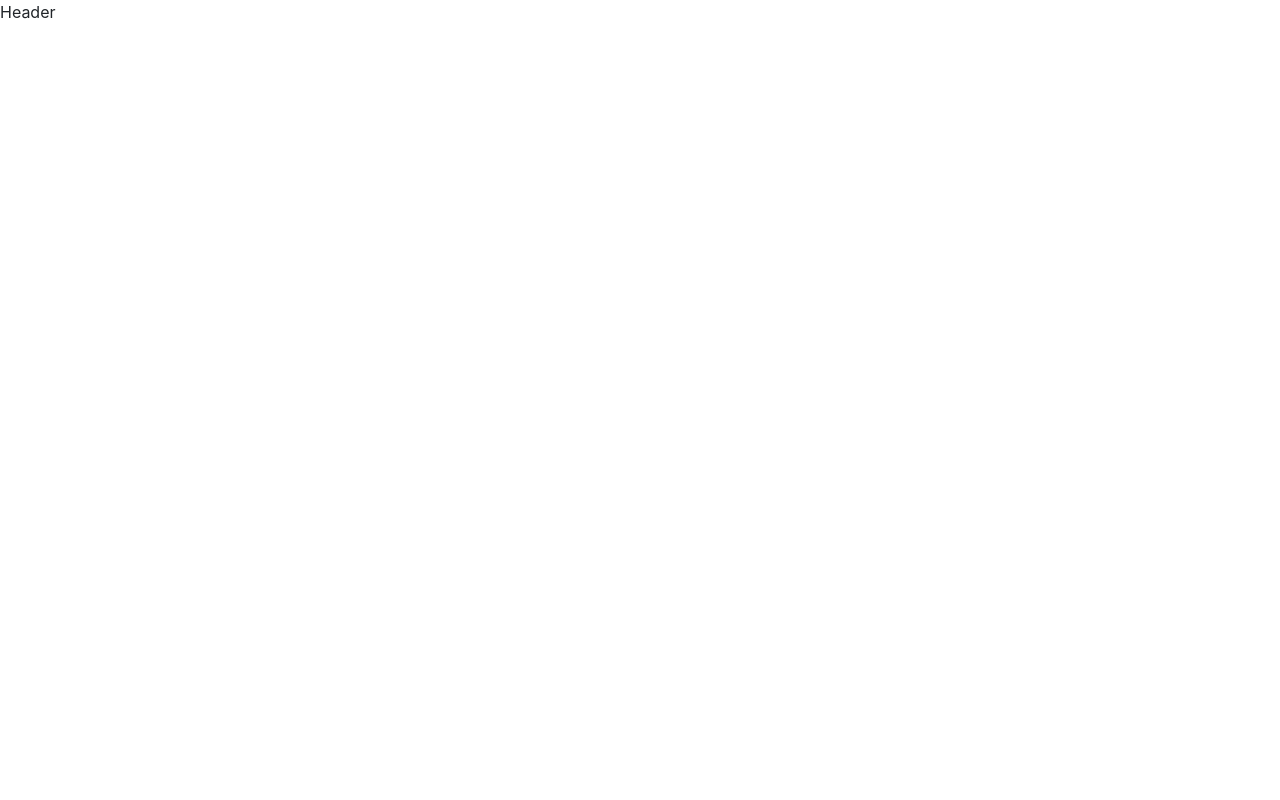
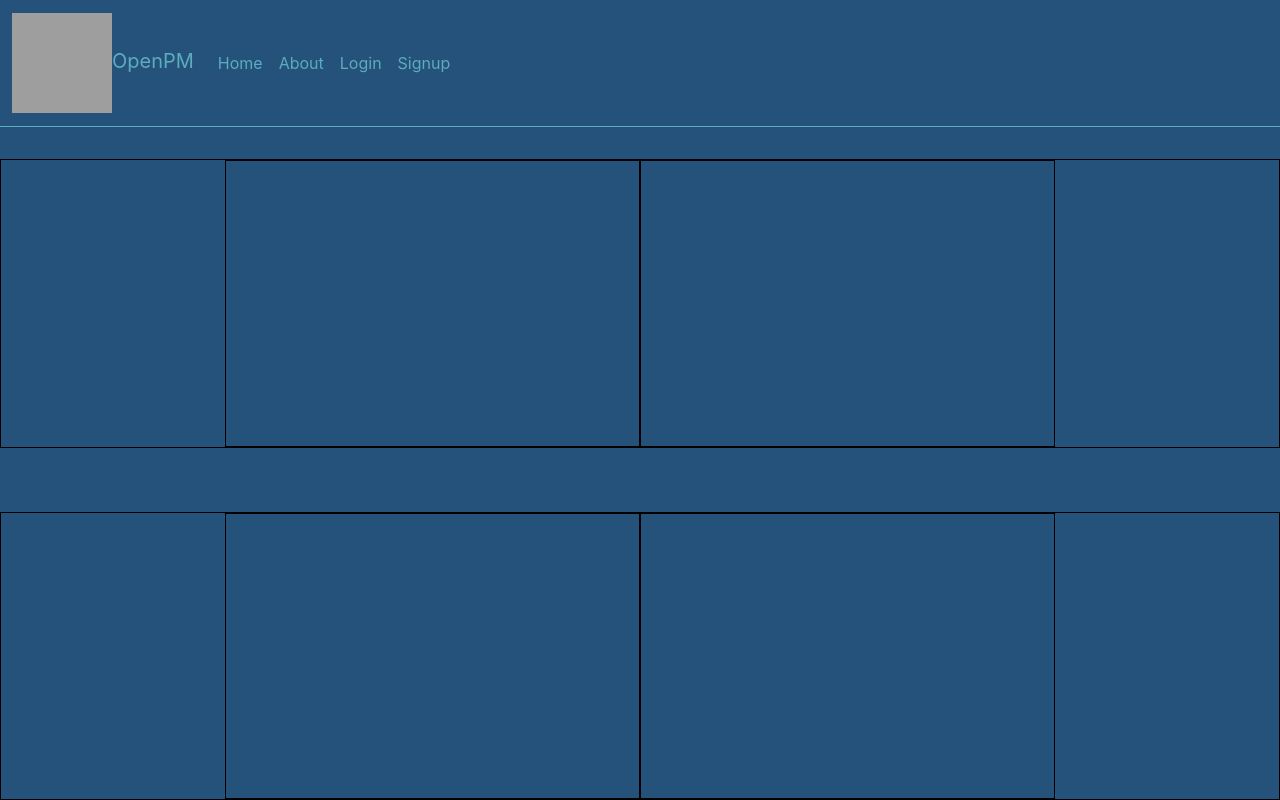
Before and after one commit to TajSapra/OpenPM-Frontend, a React (Create React App) app: page /about in a window 1280 px wide. Before the commit this address had no page. Built offline with nearby package versions, Linux system fonts and the light colour scheme; grey boxes are pictures that could not be loaded.

Commit message:
Home page done. Building About us.

```diff
--- a/public/index.html
+++ b/public/index.html
@@ -9,9 +9,7 @@
       content="Web site created using create-react-app"
     />
     <title>React App</title>
-
-    <script src="https://cdn.tailwindcss.com"></script>
-<link href="https://cdn.jsdelivr.net/npm/bootstrap@5.1.3/dist/css/bootstrap.min.css" rel="stylesheet" integrity="sha384-1BmE4kWBq78iYhFldvKuhfTAU6auU8tT94WrHftjDbrCEXSU1oBoqyl2QvZ6jIW3" crossorigin="anonymous">
+    <link href="https://cdn.jsdelivr.net/npm/bootstrap@5.1.3/dist/css/bootstrap.min.css" rel="stylesheet" integrity="sha384-1BmE4kWBq78iYhFldvKuhfTAU6auU8tT94WrHftjDbrCEXSU1oBoqyl2QvZ6jIW3" crossorigin="anonymous">
 <link rel="stylesheet" href="https://cdnjs.cloudflare.com/ajax/libs/font-awesome/6.4.0/css/all.min.css" integrity="sha512-iecdLmaskl7CVkqkXNQ/ZH/XLlvWZOJyj7Yy7tcenmpD1ypASozpmT/E0iPtmFIB46ZmdtAc9eNBvH0H/ZpiBw==" crossorigin="anonymous" referrerpolicy="no-referrer" />
   </head>
   <body>
--- a/src/App.css
+++ b/src/App.css
@@ -1,3 +1,56 @@
 .App {
   text-align: center;
 }
+.signup-links:hover{
+            border: rgb(36,82,122) 1px solid;
+            color: rgb(36, 82, 122);
+            background-color: rgb(93,172,189);
+        }
+.login_box{
+  display: flex; justify-content: space-evenly; width: 17%; position: absolute; top: 3%; right: 4%;
+}
+
+.App{
+  overflow:hidden;
+}
+body, div, html{
+  -ms-overflow-style: none;
+            scrollbar-width: none;
+}
+div::-webkit-scrollbar {
+  display: none;
+}
+body::-webkit-scrollbar {
+  display: none;
+}
+html::-webkit-scrollbar {
+  display: none;
+}
+.upperhalf, .lowerhalf{
+  display: flex;
+  justify-content: center;
+  height: 50vh;
+  width: 100vw;
+}
+.upperhalf{
+  margin-top: 4%;
+}
+.lowerhalf{
+  margin-top: 5%;
+}
+.compartments{
+  border: 1px solid black;
+  width: 32.5%;
+  height: 100%;
+  display:flex;
+  justify-content: center;
+  align-content: center;
+  flex-wrap: wrap;
+}
+.compartments div{
+  width: 60%;
+  font-size: 1.75rem;
+}
+.image2{
+  height: 72%; width: 35%; mix-blend-mode: color-burn;
+}
--- a/src/App.js
+++ b/src/App.js
@@ -3,18 +3,24 @@ import {
   BrowserRouter as Router,
   Routes,
   Route,
-  Link
+  Link,
+  useNavigate
 } from "react-router-dom";
 import React, {useState} from 'react'
 import Header from './Components/Unit Components/Header';
 import Home from './Components/Pages/Home';
+import About from './Components/Pages/About';
 function App() {
   return (
     <>
-      <Header />
-      <Routes>
-        <Route path="/" element={<Home />}></Route>
-      </Routes>
+      <Header title="OpenPM"/>
+      <div id='main_content' style={{height:'86.5vh', overflow: 'scroll'}}>
+        <Routes>
+          <Route path="/" element={<Home />}></Route>
+          <Route path='/about' element={<About />}></Route>
+        </Routes>
+
+      </div>
     </>
   );
 }
--- /dev/null
+++ b/src/Components/Pages/About.js
@@ -0,0 +1,21 @@
+import React from 'react'
+
+export default function About() {
+  return (
+    <>
+        <div className='Display_area' style={{backgroundColor:'rgb(36,82,122)', color:'rgb(93,172,189)', width:'100%', height:'100%', overflowY:'scroll', scrollbarWidth:'none', display:'flex', flexDirection:'column'}}>
+          <div className="upperhalf" style={{height:'50%', width:'100%', border:'solid 1px black'}}>
+            <div className="compartments">
+
+            </div>
+            <div className="compartments"></div>
+          </div>
+          <div className="lowerhalf" style={{height:'50%', width:'100%', border:'solid 1px black'}}>
+            <div className="compartments"></div>
+            <div className="compartments"></div>
+
+          </div>
+        </div>
+    </>
+  )
+}
--- a/src/Components/Pages/Home.js
+++ b/src/Components/Pages/Home.js
@@ -2,6 +2,34 @@ import React from 'react'
 
 export default function Home() {
   return (
-    <div>Home</div>
+    <>
+      <div className='Display_area' style={{backgroundColor:'rgb(36,82,122)', color:'rgb(93,172,189)', width:'100%', height:'100%', overflowY:'scroll', scrollbarWidth:'none', display:'flex', flexDirection:'column'}}>
+        <div className="upperhalf">
+          <div className="compartments">
+          <img src={require('../../Assets/Logos/logo_noname.png')} className="d-inline-block align-text-center" alt="" width="300" height="300"/>
+          </div>
+          <div className='compartments'>
+            <div>OpenPM is as open source Project Management Tool that is developed for team leaders and managers to automate tedious tasks and increase the productivity of the employees</div>
+          </div>
+        </div>
+        <div className="lowerhalf">
+          <div className='compartments'>
+            <div>
+              OpenPM benefits<br />
+                <ul>
+                    <li>Seamless Experience</li>
+                    <li>Easy and robust UI</li>
+                    <li>Accurate Predictions</li>
+                    <li>Increases Work Efficiency of team members</li>
+                    <li>Reduces the need of Redundant applications</li>
+                </ul>
+            </div>
+          </div>
+          <div className='compartments'>
+            <img src="https://t3.ftcdn.net/jpg/02/86/52/70/360_F_286527093_HHP1fpTCI8tNDQwypBWAXsVmByASPpPX.jpg" className='image2'/>
+          </div>
+        </div>
+      </div>
+    </>
   )
 }
--- a/src/Components/Unit Components/Header.js
+++ b/src/Components/Unit Components/Header.js
@@ -1,7 +1,40 @@
 import React from 'react'
+export default function Header(props) {
+  return (
+    <div style={{height:'13.5vh'}}>
+    <nav className="navbar navbar-expand-lg navbar-light" style={{backgroundColor:'rgb(36,82,122)', color:'rgb(93,172,189)', borderBottom:'1px solid rgb(93,172,189)'}}>
+     <div className="container-fluid">
+      <a className="navbar-brand" href="/">
+      <img src={require('../../Assets/Logos/logo_noname.png')} className="d-inline-block align-text-center" alt="" width="100" height="100"/>
+      <span style={{backgroundColor:'rgb(36,82,122)', color:'rgb(93,172,189)'}}>
+      {props.title}
+      </span>
+      </a>
+      <button className="navbar-toggler" type="button" data-bs-toggle="collapse" data-bs-target="#navbarSupportedContent" aria-controls="navbarSupportedContent" aria-expanded="false" aria-label="Toggle navigation">
+        <span className="navbar-toggler-icon"></span>
+      </button>
+        <div className="collapse navbar-collapse" id="navbarSupportedContent">
+          <ul className="navbar-nav me-auto mb-2 mb-lg-0">
+            <li className="nav-item">
+              <a className="nav-link active" aria-current="page" href="/" style={{backgroundColor:'rgb(36,82,122)', color:'rgb(93,172,189)'}}>Home</a>
+            </li>
+            <li className="nav-item">
+              <a className="nav-link" href="/about" style={{backgroundColor:'rgb(36,82,122)', color:'rgb(93,172,189)'}}>About</a>
+            </li>
+            <li className="nav-item">
+              <a className="nav-link" href="/login" style={{backgroundColor:'rgb(36,82,122)', color:'rgb(93,172,189)'}}>Login</a>
+            </li>
+            <li className="nav-item">
+              <a className="nav-link" href="/signup" style={{backgroundColor:'rgb(36,82,122)', color:'rgb(93,172,189)'}}>Signup</a>
+            </li>
+          </ul>
+          <div className='login_box'>
 
-export default function Header() {
-  return (
-    <div>Header</div>
+
+          </div>
+          </div>
+        </div>
+      </nav>
+    </div>
   )
 }
```
Also changed, not shown: 1 other file (tests, documents, lock files or other folders).
